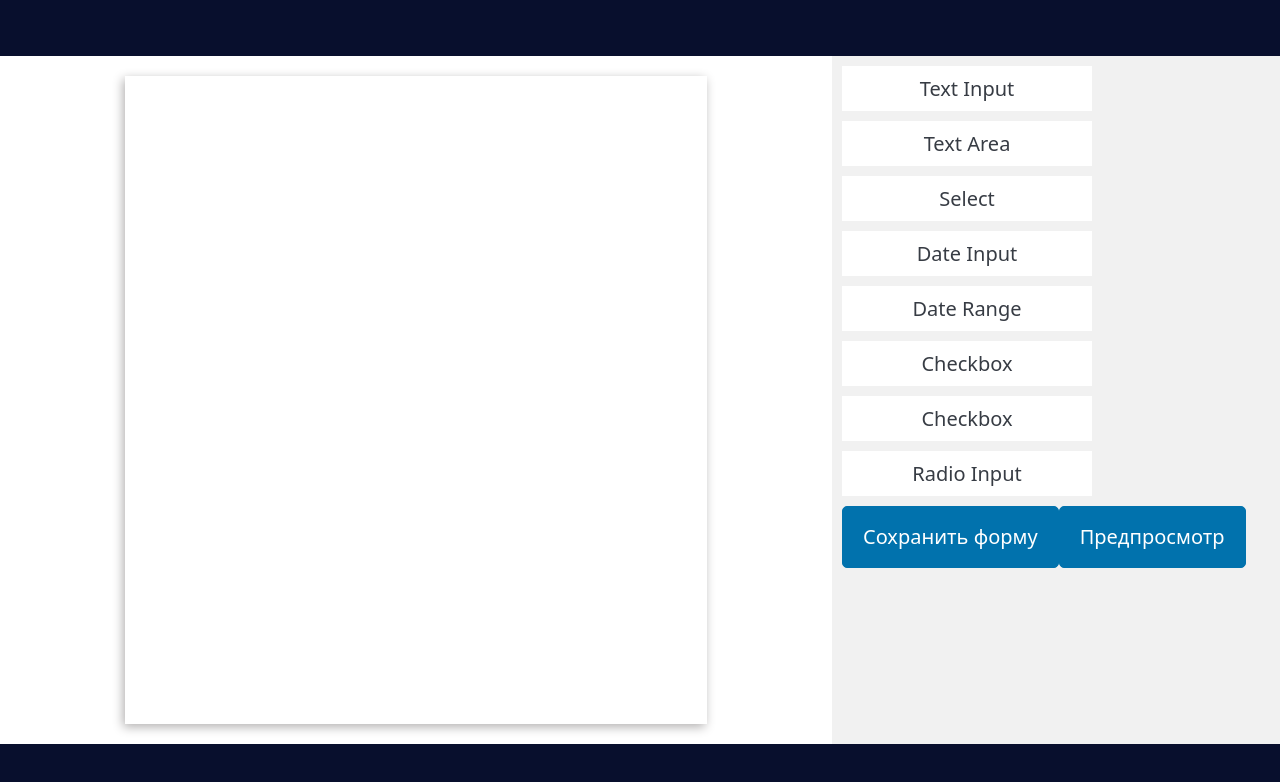
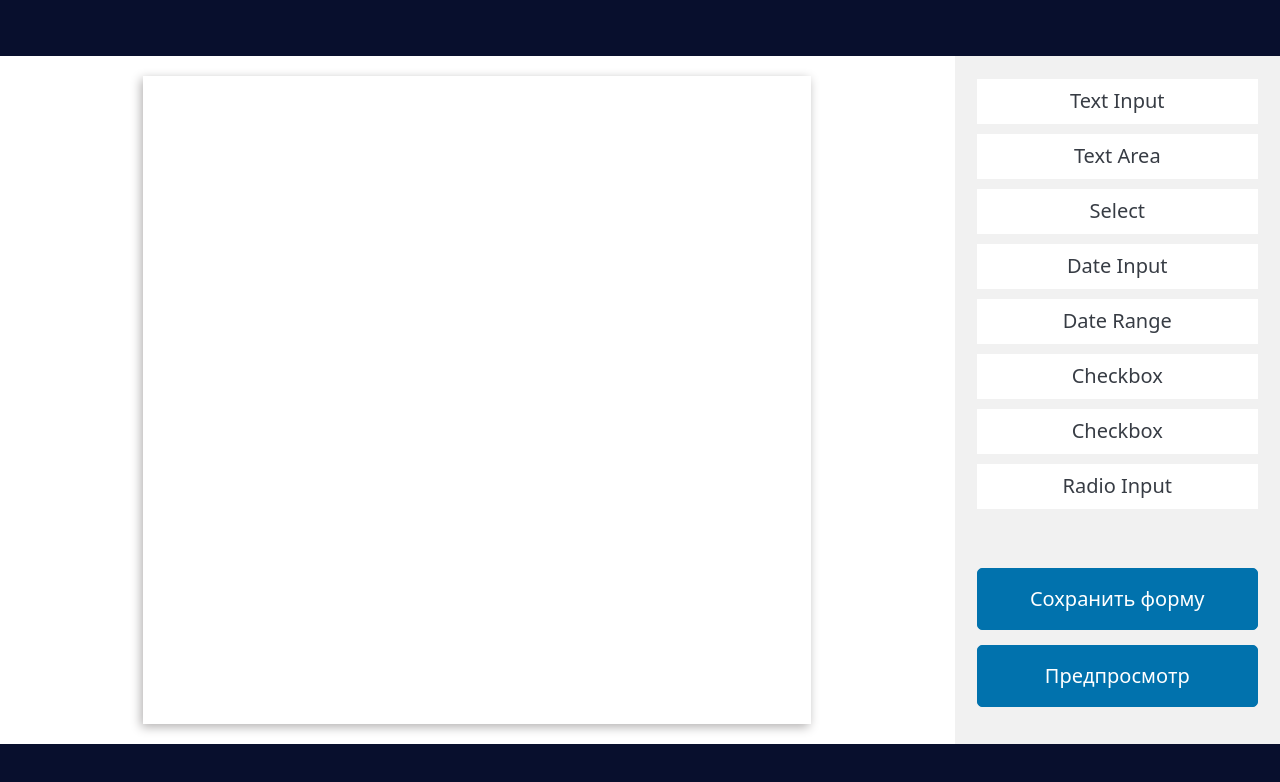
Before and after one commit to sottovocetomato/form-constructor, a Nuxt app: page / in a window 1280 px wide. Shown: the top 782 px of the page. Built offline with nearby package versions, Linux system fonts and the light colour scheme.

Commit message:
!fix styles, add field deletion

```diff
--- a/assets/styles/main.scss
+++ b/assets/styles/main.scss
@@ -25,9 +25,12 @@ header {
   height: $header-height;
 }
 aside {
+  display: flex;
+  flex-direction: column;
+  justify-content: space-between;
   background: $grey-50;
-  padding: 10px;
-  flex: 1 1 25%;
+  padding: $padding * 1.5;
+  flex: 1 1 75px;
 }
 .main-section-wrap {
   display: flex;
@@ -94,7 +97,8 @@ aside {
   }
 }
 .dragable-object {
-  width: 250px;
+  //width: 250px;
+  width: 100%;
   height: 45px;
   margin-bottom: 10px;
   background-color: $white;
@@ -200,3 +204,18 @@ aside {
     }
   }
 }
+.btn-danger {
+  background-color: $red-500;
+  border-color: $red-500;
+  &:hover {
+    background-color: $red-600;
+  }
+}
+
+.form-controls {
+  display: flex;
+  flex-direction: column;
+  button {
+    margin-bottom: $padding;
+  }
+}
--- a/components/dynamic/Form.vue
+++ b/components/dynamic/Form.vue
@@ -7,9 +7,19 @@
     <div class="composed-form__content">
       <dynamicComponent />
     </div>
-    <button v-if="!noSubmitBtn" type="submit" @click="onFormSubmit">
-      Сохранить
-    </button>
+    <div class="form-controls">
+      <button
+        v-if="!noDeleteBtn"
+        type="submit"
+        @click="onDelete"
+        class="btn-danger"
+      >
+        Удалить
+      </button>
+      <button v-if="!noSubmitBtn" type="submit" @click="onFormSubmit">
+        Сохранить
+      </button>
+    </div>
   </form>
 </template>
 
@@ -38,6 +48,7 @@ const componentsMap: ComponentsMap = {
 };
 const emit = defineEmits<{
   formSubmit: [fieldsState?: {}[]];
+  onDelete: [formId?: string | number];
   "update:modelValue": [e?: Event];
 }>();
 
@@ -47,6 +58,7 @@ const {
   mainWrapClass = "",
   formId = null,
   noSubmitBtn = false,
+  noDeleteBtn = false,
 } = defineProps<DynamicFormProps>();
 
 const { fieldsState, fieldsSet, createStateFields } = useDynamicForm(
@@ -139,6 +151,9 @@ function logger() {
 function onFormSubmit() {
   emit("formSubmit", fieldsState);
 }
+function onDelete() {
+  emit("onDelete", formId);
+}
 </script>
 
 <style scoped></style>
--- a/pages/index.vue
+++ b/pages/index.vue
@@ -6,6 +6,7 @@
       :formId="currentFieldId"
       :key="currentFieldId"
       @formSubmit="onFormSettingsSubmit"
+      @onDelete="onFieldDelete"
     />
   </BaseSideBar>
   <div class="constructor-area-wrap">
@@ -43,6 +44,7 @@
     </div>
   </div>
   <aside>
+    <div class="form-components">
       <div
         class="dragable-object"
         @dragstart="startDrag($event)"
@@ -115,8 +117,11 @@
       >
         Radio Input
       </div>
+    </div>
+    <div class="form-controls">
       <button @click="onFormSave">Сохранить форму</button>
       <button @click="onFormPreview">Предпросмотр</button>
+    </div>
   </aside>
 </template>
 
@@ -199,6 +204,12 @@ function onFormSettingsSubmit(state) {
     fieldItem.props.name;
   toggleActive();
 }
+function onFieldDelete(fieldId) {
+  formItems.value = formItems?.value.filter((e) => e.id != fieldId);
+  currentFieldId.value = null;
+  settingsFieldSet.value = "";
+  toggleActive();
+}
 function onFormSave() {
   setSavedForms({ id: formId.value, form: [...formItems.value] });
 }
--- a/types/interfaces/props.ts
+++ b/types/interfaces/props.ts
@@ -38,6 +38,7 @@ export interface DynamicFormProps {
   data?: {}[];
   mainWrapClass?: string;
   noSubmitBtn?: boolean;
+  noDeleteBtn?: boolean;
   formId?: number | string | null | undefined;
 }
 
```
Lines whose indentation alone changed are shown as unchanged.
